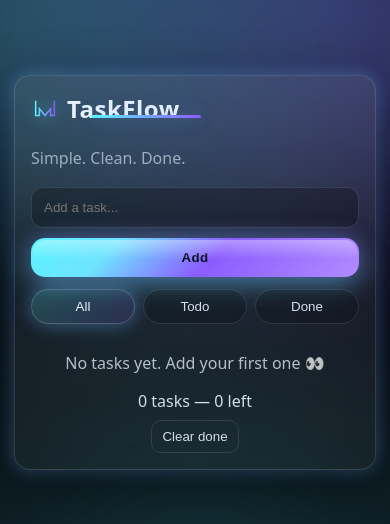
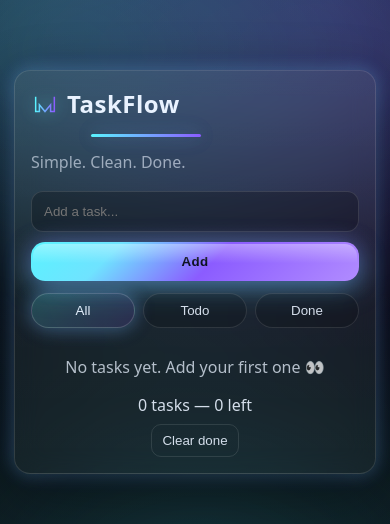
Before and after one commit to houvvsm/Huvvvsm-To-Do-list, a plain HTML site: page index.html in a window 390 px wide. Shown: the part 150-674 px from the top of the page. Drawn offline with Linux system fonts and the light colour scheme.

Commit message:
style.css

```diff
--- a/style.css
+++ b/style.css
@@ -354,6 +354,22 @@
   .actions{
     justify-content: flex-end;
   }
+  @media (max-width: 480px){
+  .title-line{
+    margin-top: 6px !important;
+    transform: none !important;
+  }
+}
+body{ position: relative; }
+
+body::before{
+  z-index: 0;
+}
+
+.app{
+  position: relative;
+  z-index: 1;
+}
 
   /* Footer */
   .footer{
@@ -362,4 +378,5 @@
     gap: 8px;
     text-align: center;
   }
+
 }
```
